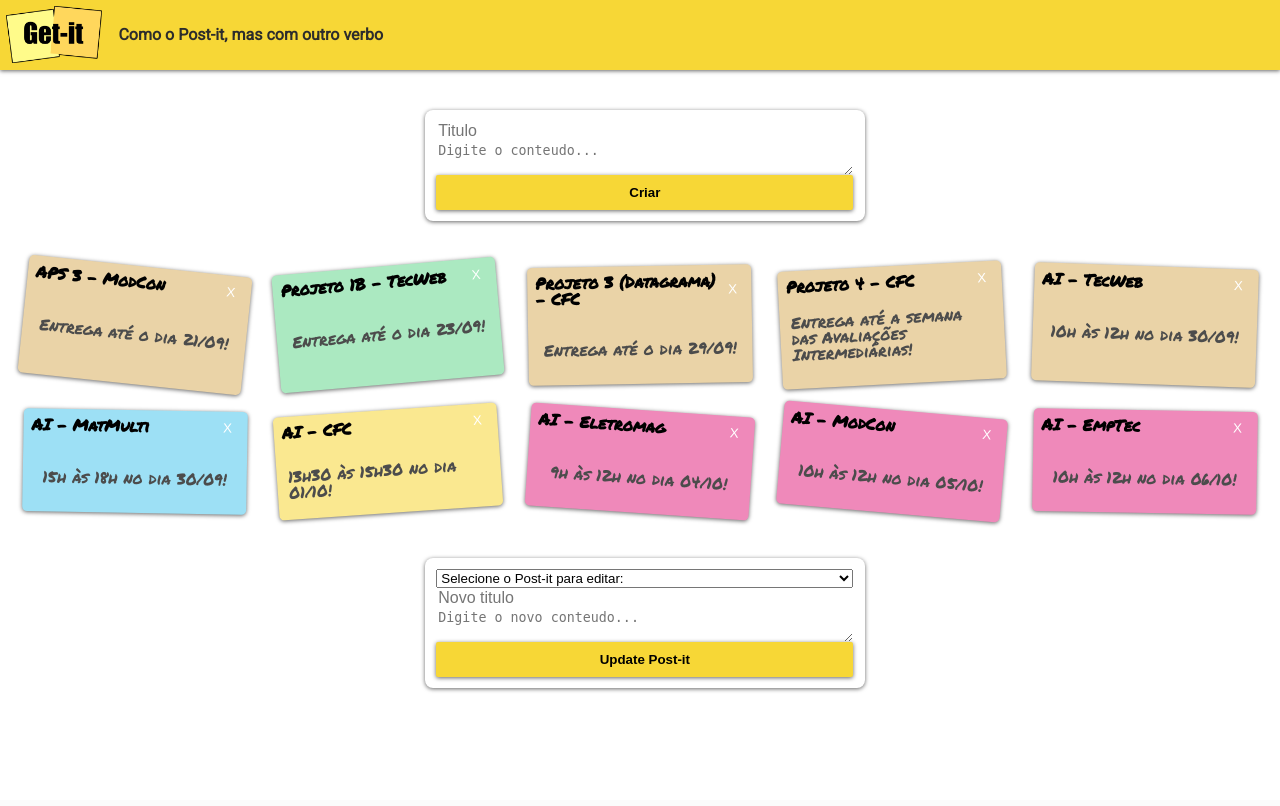
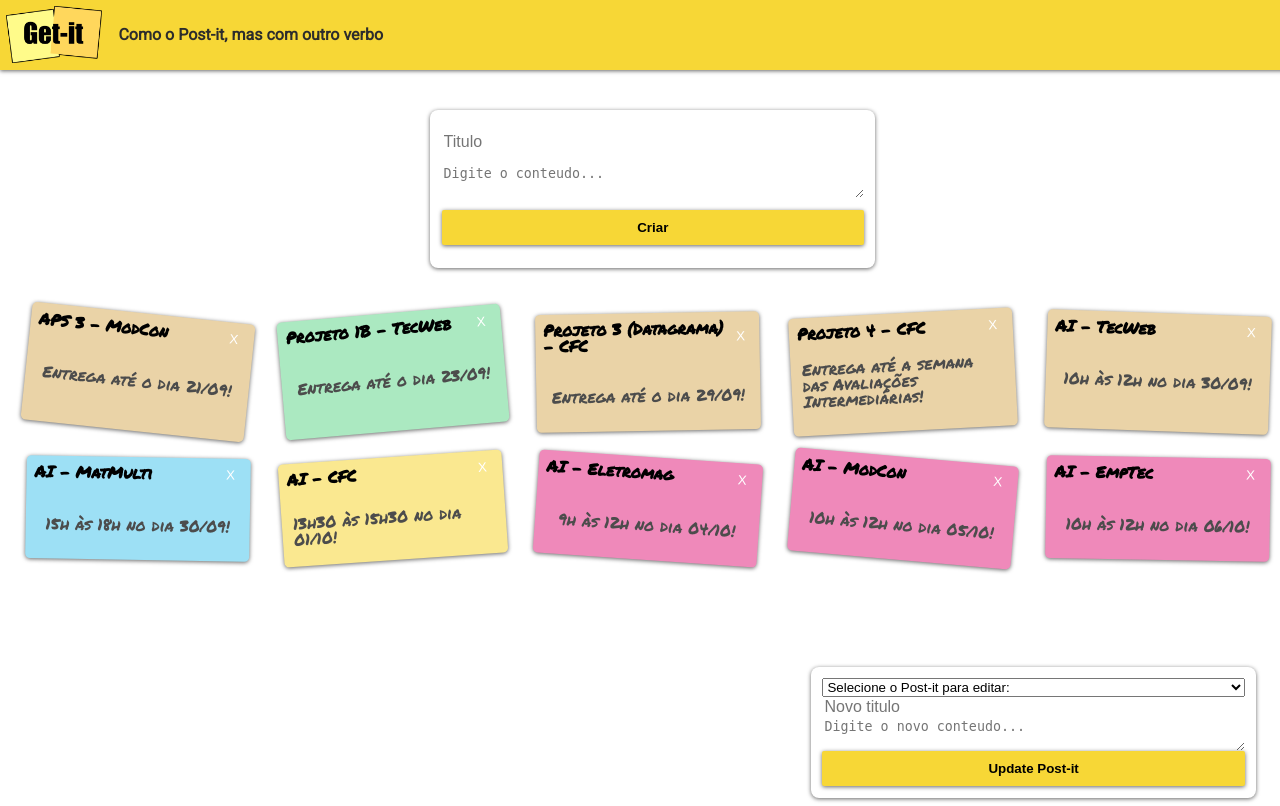
Before and after one commit to nataliaqmc/Projeto-1B-TecWeb, a Django app: page / in a window 1280 px wide. Before the commit the page ends 692 px from the top, so only its background shows below. Run offline with Django 3.2, Linux system fonts and the light colour scheme; data comes from the database, SQL or seed files in the repository; both versions use the stored data as it was after the commit; some libraries are stand-ins or nearby versions.

Commit message:
melhorando o layout

```diff
--- a/notes/static/notes/css/getit.css
+++ b/notes/static/notes/css/getit.css
@@ -1,6 +1,8 @@
 html,
 body {
  font-family: "Roboto", sans-serif;
+ height: 100%;
+ width: 100%;
 }
 img {
   width: 3rem;
@@ -58,6 +60,7 @@ img {
  display: flex;
  padding: 0.4rem;
  flex-direction: row;
+ width: 100%;
  justify-content: space-between;
  background-color: #f7d736;
  align-content: center;
@@ -87,20 +90,22 @@ img {
 
 .container {
  display: flex;
- justify-content: space-evenly;
  align-items: stretch;
- flex-direction: column;
+ flex-direction: row;
  flex-wrap: wrap;
+ height: 90%;
+ width: 100%;
  padding: 0.5rem;
  font-family: 'Permanent Marker', cursive;
-
-
 }
 .container-update{
   display: flex;
-  margin-left: 70%;
-  width: 70%;
   justify-content: flex-end;
+  align-content: flex-end;
+  align-self: flex-end;
+  width: 100%;
+  margin-bottom: 0rem;
+  flex-direction: column;
 }
 
 .card {
@@ -136,7 +141,23 @@ img {
  flex-direction: row;
  flex-wrap: wrap;
 }
+.form-card-update {
+  display: flex;
+  flex-direction: column;
+  padding: 0.7rem;
+  border-radius: 0.5rem;
+  box-shadow: 0 1px 4px rgba(0, 0, 0, 0.6);
+  width: 33%;
+  margin-right: 2rem;
+  align-self: flex-end;
+}
+.form-card-title-update {
+  align-items: flex-start;
+  font-size: medium;
+  border-style: solid;
+  border-width: 0;
 
+}
 .card-content {
  display: flex;
  padding: 0.2rem;
--- a/notes/templates/notes/index.html
+++ b/notes/templates/notes/index.html
@@ -40,8 +40,8 @@
             {% endfor %}
         </div>
     </form>
-
-    <form class="form-card" method="POST">
+    <div class="container-update">
+        <form class="form-card-update" method="POST">
             {% csrf_token %}
             <select class="select" name="identificador">
                 <option>Selecione o Post-it para editar:</option>
@@ -50,7 +50,7 @@
                 {% endfor %}
             </select>
             <input
-            class="form-card-title"
+                class="form-card-title-update"
                 type="text"
                 name="titulo"
                 placeholder="Novo titulo"
@@ -64,7 +64,7 @@
             <button class="btn" type="submit" formaction="/update">Update Post-it</button>
 
         </form>
-
+    </div>
 
 </main>
 <script type="text/javascript" src="{% static 'notes/js/getit.js' %}"></script>
```
Also changed, not shown: db.sqlite3. Lines whose indentation alone changed are shown as unchanged.
